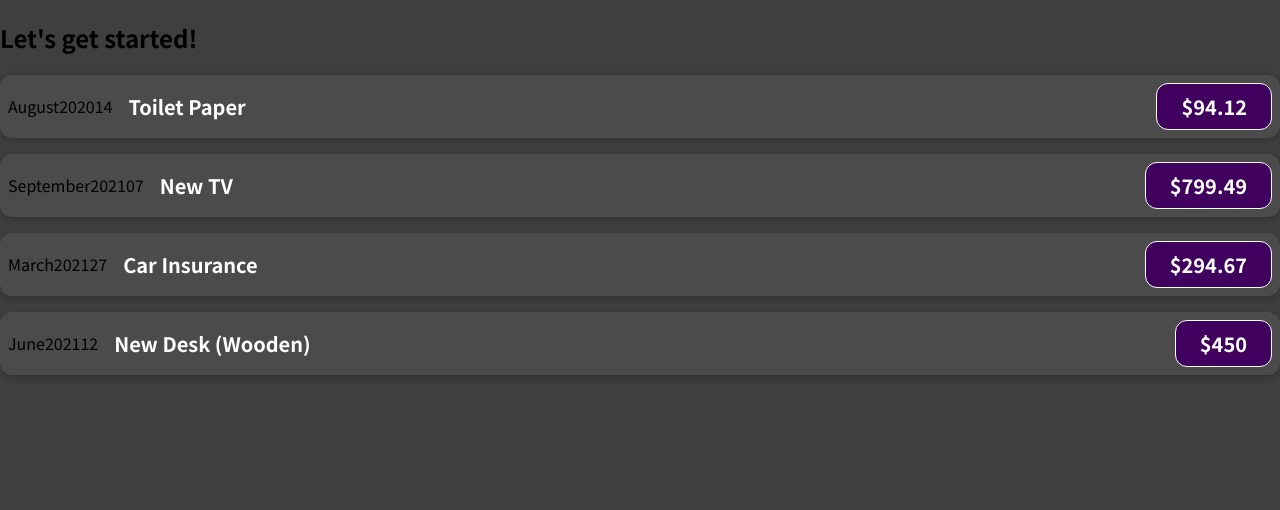
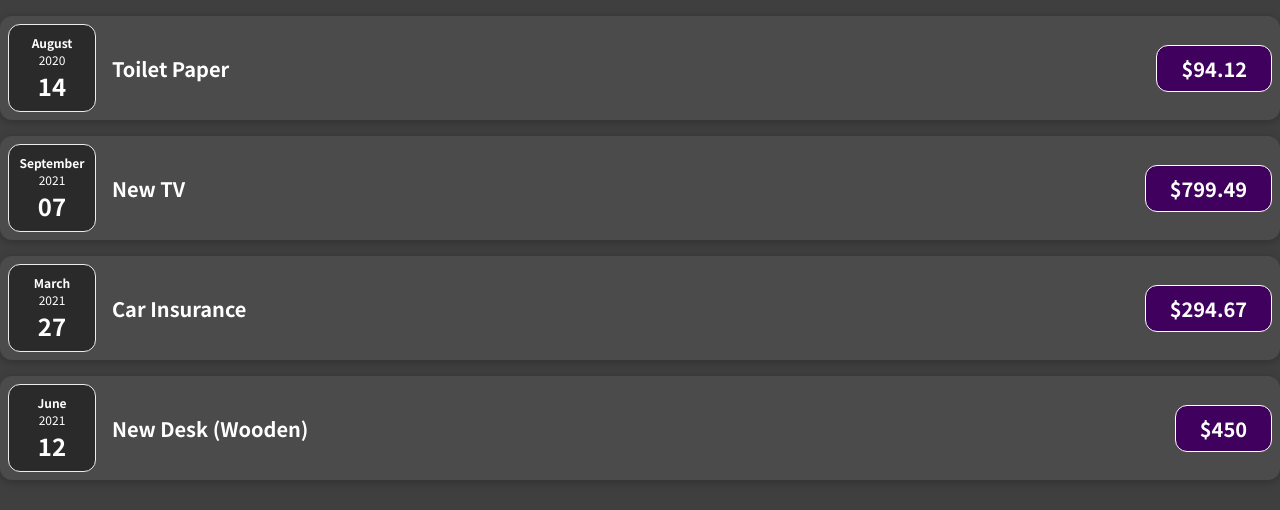
Before and after one commit to Presnia/react-expense-helper-nd, a JavaScript app: page / in a window 1280 px wide. Shown: the top 510 px of the page. Built offline with nearby package versions, Linux system fonts and the light colour scheme.

Commit message:
Created the Expenses component and all data of expenses moved there

```diff
--- a/src/App.js
+++ b/src/App.js
@@ -1,50 +1,28 @@
 import ExpenseItem from "./components/ExpenseItem/ExpenseItem";
+import Expenses from "./components/ExpenseData/ExpenseData";
 
 function App() {
-  const expenses = [
-    {
-      id: "e1",
-      title: "Toilet Paper",
-      amount: 94.12,
-      date: new Date(2020, 7, 14),
-    },
-    { id: "e2", title: "New TV", amount: 799.49, date: new Date(2021, 8, 7) },
-    {
-      id: "e3",
-      title: "Car Insurance",
-      amount: 294.67,
-      date: new Date(2021, 2, 27),
-    },
-    {
-      id: "e4",
-      title: "New Desk (Wooden)",
-      amount: 450,
-      date: new Date(2021, 5, 12),
-    },
-  ];
-
   return (
     <div>
-      <h2>Let's get started!</h2>
       <ExpenseItem
-        date={expenses[0].date}
-        title={expenses[0].title}
-        amount={expenses[0].amount}
+        date={Expenses[0].date}
+        title={Expenses[0].title}
+        amount={Expenses[0].amount}
       />
       <ExpenseItem
-        date={expenses[1].date}
-        title={expenses[1].title}
-        amount={expenses[1].amount}
+        date={Expenses[1].date}
+        title={Expenses[1].title}
+        amount={Expenses[1].amount}
       />
       <ExpenseItem
-        date={expenses[2].date}
-        title={expenses[2].title}
-        amount={expenses[2].amount}
+        date={Expenses[2].date}
+        title={Expenses[2].title}
+        amount={Expenses[2].amount}
       />
       <ExpenseItem
-        date={expenses[3].date}
-        title={expenses[3].title}
-        amount={expenses[3].amount}
+        date={Expenses[3].date}
+        title={Expenses[3].title}
+        amount={Expenses[3].amount}
       />
     </div>
   );
--- /dev/null
+++ b/src/components/ExpenseData/ExpenseData.js
@@ -0,0 +1,23 @@
+const Expenses = [
+  {
+    id: "e1",
+    title: "Toilet Paper",
+    amount: 94.12,
+    date: new Date(2020, 7, 14),
+  },
+  { id: "e2", title: "New TV", amount: 799.49, date: new Date(2021, 8, 7) },
+  {
+    id: "e3",
+    title: "Car Insurance",
+    amount: 294.67,
+    date: new Date(2021, 2, 27),
+  },
+  {
+    id: "e4",
+    title: "New Desk (Wooden)",
+    amount: 450,
+    date: new Date(2021, 5, 12),
+  },
+];
+
+export default Expenses;
--- /dev/null
+++ b/src/components/ExpenseDate/ExpenseDate.css
@@ -0,0 +1,26 @@
+.expense-date {
+  display: flex;
+  flex-direction: column;
+  width: 5.5rem;
+  height: 5.5rem;
+  border: 1px solid #ececec;
+  background-color: #2a2a2a;
+  color: white;
+  border-radius: 12px;
+  align-items: center;
+  justify-content: center;
+}
+
+.expense-date__month {
+  font-size: 0.75rem;
+  font-weight: bold;
+}
+
+.expense-date__year {
+  font-size: 0.75rem;
+}
+
+.expense-date__day {
+  font-size: 1.5rem;
+  font-weight: bold;
+}
--- a/src/components/ExpenseDate/ExpenseDate.js
+++ b/src/components/ExpenseDate/ExpenseDate.js
@@ -1,14 +1,16 @@
+import "./ExpenseDate.css";
+
 const ExpenseDate = ({ date }) => {
   const day = date.toLocaleString("us-US", { day: "2-digit" });
   const month = date.toLocaleString("us-US", { month: "long" });
   const year = date.getFullYear();
 
   return (
-    <>
-      <div>{month}</div>
-      <div>{year}</div>
-      <div>{day}</div>
-    </>
+    <div className="expense-date">
+      <div className="expense-date__month">{month}</div>
+      <div className="expense-date__year">{year}</div>
+      <div className="expense-date__day">{day}</div>
+    </div>
   );
 };
 
```
